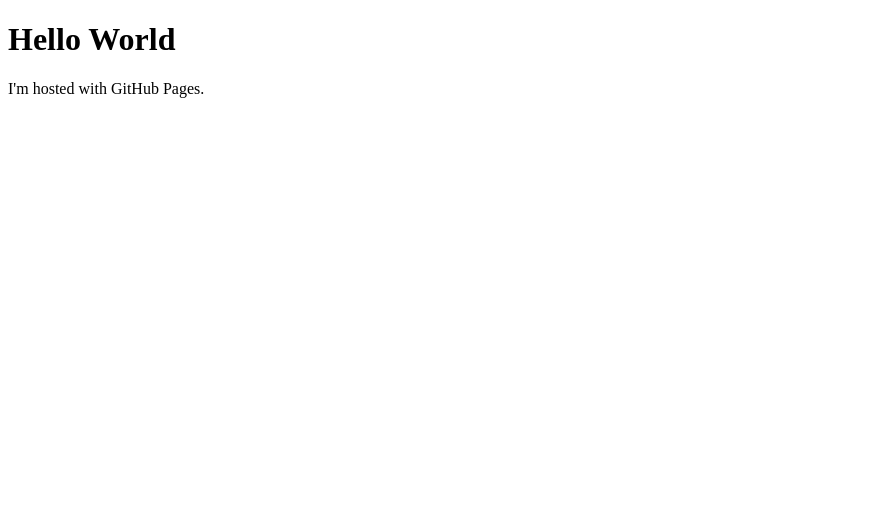
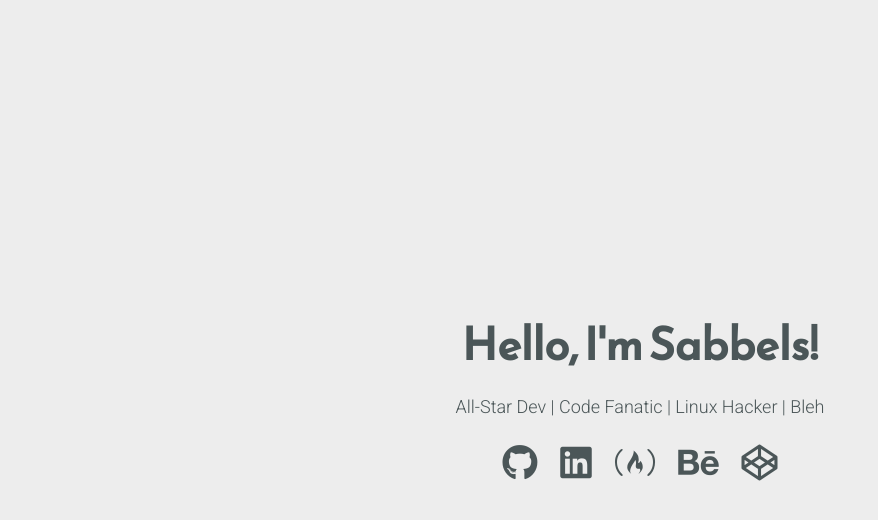
Before and after one commit to sabbels/landing-page, a plain HTML site: page index.html in a window 1280 px wide. Shown: the whole page, without its empty margins (0-878 px from the left). Drawn offline with Linux system fonts and the light colour scheme.

Commit message:
added css
added .css and fleshed out html

```diff
--- a/index.html
+++ b/index.html
@@ -1,7 +1,71 @@
 <!DOCTYPE html>
 <html>
+<head>
+	<meta charset="utf-8">
+	<meta http-equiv="X-UA-Compatible" content="IE=edge">
+	<meta name="viewport" content="width=device-width, initial-scale=1.0">
+
+	<title>Sabbels | Awesome Dev</title>
+
+	<link rel="icon" href="favicon.ico" type="image/png" />
+
+	<link href="https://fonts.googleapis.com/css?family=Reem+Kufi|Roboto:300" rel="stylesheet">
+	<link href="https://use.fontawesome.com/releases/v5.13.1/css/all.css" rel="stylesheet">
+    <link rel="stylesheet" href="style.css">
+    <link rel="stylesheet" href="reset.css">
+    <link rel="stylesheet" href="white-grey.css">
+	<!-- <link rel="stylesheet" href="css/themes/green-white.css"> -->
+	<!-- <link rel="stylesheet" href="css/themes/red-white.css"> -->
+	<!-- <link rel="stylesheet" href="css/themes/grey-white.css"> -->
+	<!-- <link rel="stylesheet" href="css/themes/white-indigo.css"> -->
+	<!-- <link rel="stylesheet" href="css/themes/white-blue.css"> -->
+	<!-- <link rel="stylesheet" href="css/themes/white-grey.css"> -->
+	<!-- <link rel="stylesheet" href="css/themes/white-red.css"> -->
+	<!-- <link rel="stylesheet" href="css/themes/yellow-black.css"> -->
+</head>
 <body>
-<h1>Hello World</h1>
-<p>I'm hosted with GitHub Pages.</p>
+	<main>
+		<div class="intro">Hello, I'm Sabbels!</div>
+		<div class="tagline">All-Star Dev | Code Fanatic | Linux Hacker | Bleh</div>
+		<!-- Find your icons from here - https://fontawesome.com/icons?d=gallery&s=brands -->
+		<div class="icons-social">
+			<a target="_blank" href="https://github.com/sabbels">
+        <i class="fab fa-github" aria-hidden="true" title="Github"></i>
+        <span class="sr-only">Github</span>
+      </a>
+      <!--a target="_blank" href="https://twitter.com/flexdinesh">
+        <i class="fab fa-twitter" aria-hidden="true" title="Twitter"></i>
+        <span class="sr-only">Twitter</span>
+      </a>
+      <a target="_blank" href="https://dev.to/flexdinesh">
+        <i class="fab fa-dev" aria-hidden="true" title="DEV Community"></i>
+        <span class="sr-only">DEV Community</span>
+      </a>
+      <a target="_blank" href="https://stackoverflow.com/story/flexdinesh">
+        <i class="fab fa-stack-overflow" aria-hidden="true" title="StackOverflow"></i>
+        <span class="sr-only">StackOverflow</span-->
+      </a>
+      <a target="_blank" href="https://www.linkedin.com/be/sarahbelhadj">
+        <i class="fab fa-linkedin" aria-hidden="true" title="LinkedIn"></i>
+        <span class="sr-only">LinkedIn</span>
+      </a>
+      <!--a target="_blank" href="https://medium.com/@flexdinesh">
+        <i class="fab fa-medium" aria-hidden="true" title="Medium"></i>
+        <span class="sr-only">Medium</span-->
+      </a>
+      <a target="_blank" href="https://www.freecodecamp.org">
+        <i class="fab fa-free-code-camp" aria-hidden="true" title="FreeCodeCamp"></i>
+        <span class="sr-only">FreeCodeCamp</span>
+      </a>
+      <a target="_blank" href="https://www.behance.net">
+        <i class="fab fa-behance" aria-hidden="true" title="Behance"></i>
+        <span class="sr-only">Behance</span>
+      </a>
+      <a target="_blank" href="https://codepen.io">
+        <i class="fab fa-codepen" aria-hidden="true" title="CodePen"></i>
+        <span class="sr-only">CodePen</span>
+      </a>
+    </div>
+	</main>
 </body>
 </html>
--- /dev/null
+++ b/reset.css
@@ -0,0 +1,25 @@
+/* Minimal CSS Reset */
+
+html {
+    box-sizing: border-box;
+    font-size: 12px;
+  }
+
+  *, *:before, *:after {
+    box-sizing: inherit;
+  }
+
+  body, h1, h2, h3, h4, h5, h6, p, ol, ul {
+    margin: 0;
+    padding: 0;
+    font-weight: normal;
+  }
+
+  ol, ul {
+    list-style: none;
+  }
+
+  img {
+    max-width: 100%;
+    height: auto;
+  }
--- /dev/null
+++ b/style.css
@@ -0,0 +1,75 @@
+/* Typography */
+
+html {
+	font-family: 'Roboto', sans-serif;
+}
+
+@media (min-width: 576px) {
+	html {
+		font-size: 14px;
+	}
+}
+
+@media (min-width: 768px) {
+	html {
+		font-size: 16px;
+	}
+}
+
+@media (min-width: 992px) {
+	html {
+		font-size: 18px;
+	}
+}
+
+@media (min-width: 1200px) {
+	html {
+		font-size: 20px;
+	}
+}
+
+.icons-social i {
+	font-size: 3em;
+}
+
+/* Custom Styles */
+
+main {
+	display: flex;
+	flex-direction: column;
+	min-height: 100vh;
+	justify-content: center;
+	padding: 0 30px;
+	text-align: center;
+}
+
+main > .intro {
+	font-family: 'Reem Kufi', sans-serif;
+	font-size: 3.75em;
+	font-weight: 600;
+}
+
+main > .tagline {
+	font-size: 1.5rem;
+	margin: 1.5rem 0;
+	font-weight: 100;
+}
+
+.icons-social i {
+	padding: 10px;
+}
+
+.icons-social a {
+  text-decoration: none;
+}
+
+.devto {
+	margin-bottom: -0.20rem;
+}
+
+.devto svg {
+	margin-bottom: -0.20rem;
+	margin-left: 0.675rem;;
+	width: 2.65rem;
+	height: 2.65rem;
+}
--- /dev/null
+++ b/white-grey.css
@@ -0,0 +1,14 @@
+/* Theme */
+
+main {
+	background: #EDEDED;
+	color: #4B5658;
+}
+
+.icons-social a {
+	color: #4B5658;
+}
+
+.icons-social a svg path{
+	fill: #4B5658;
+}
```
